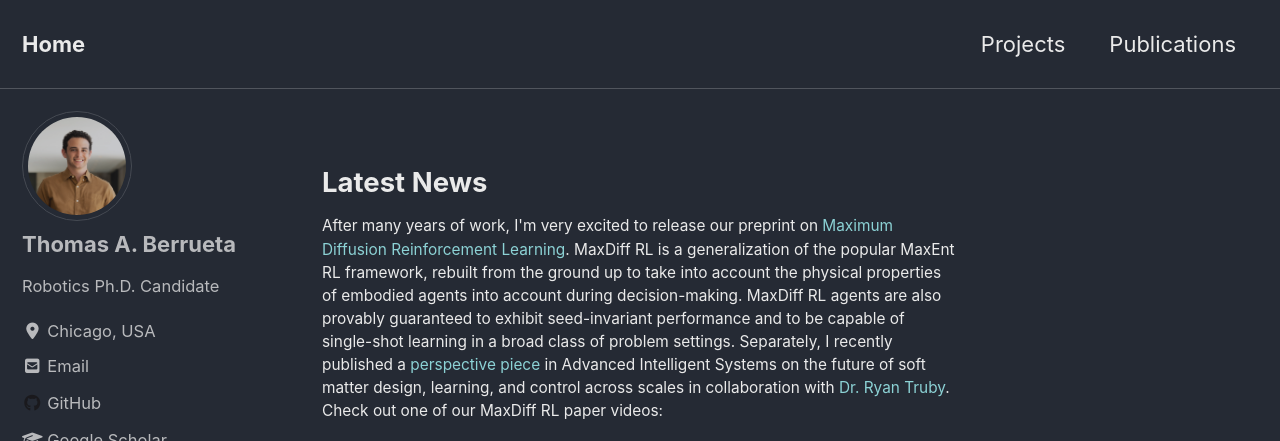
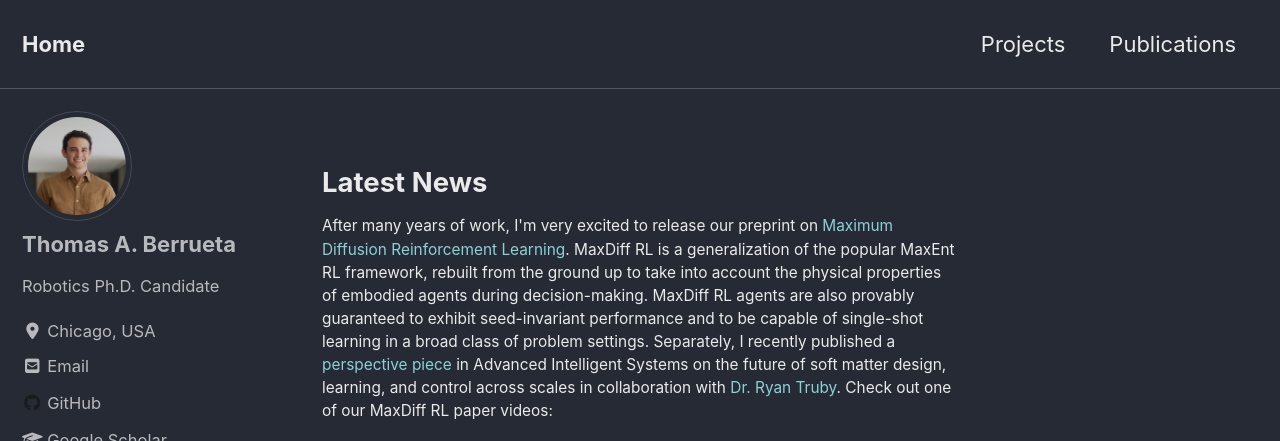
Before and after one commit to tberrueta/tberrueta.github.io, a Jekyll site: the page built from index.html, in a window 1280 px wide and 900 px high, cut to the strip 0-441 px from the top of the window. Built offline with Jekyll 4.4.1, drawn with Linux system fonts in a browser that asks for light colours; cached includes are drawn as plain includes; nearby versions of some CDN libraries; the list of posts is cut into pages by our own code.

Commit message:
fix typo

```diff
--- a/index.html
+++ b/index.html
@@ -6,7 +6,7 @@ author_profile: true
 <body>
 
 <h2>Latest News</h2>
-  <p style="font-size: 70%">After many years of work, I'm very excited to release our preprint on <a href="https://arxiv.org/abs/2309.15293">Maximum Diffusion Reinforcement Learning</a>. MaxDiff RL is a generalization of the popular MaxEnt RL framework, rebuilt from the ground up to take into account the physical properties of embodied agents into account during decision-making. MaxDiff RL agents are also provably guaranteed to exhibit seed-invariant performance and to be capable of single-shot learning in a broad class of problem settings. Separately, I recently published a <a href="https://onlinelibrary.wiley.com/doi/full/10.1002/aisy.202300111">perspective piece</a>  in Advanced Intelligent Systems on the future of soft matter design, learning, and control across scales in collaboration with <a href="https://sites.northwestern.edu/roboticmatterlab/">Dr. Ryan Truby</a>. Check out one of our MaxDiff RL paper videos:
+  <p style="font-size: 70%">After many years of work, I'm very excited to release our preprint on <a href="https://arxiv.org/abs/2309.15293">Maximum Diffusion Reinforcement Learning</a>. MaxDiff RL is a generalization of the popular MaxEnt RL framework, rebuilt from the ground up to take into account the physical properties of embodied agents during decision-making. MaxDiff RL agents are also provably guaranteed to exhibit seed-invariant performance and to be capable of single-shot learning in a broad class of problem settings. Separately, I recently published a <a href="https://onlinelibrary.wiley.com/doi/full/10.1002/aisy.202300111">perspective piece</a>  in Advanced Intelligent Systems on the future of soft matter design, learning, and control across scales in collaboration with <a href="https://sites.northwestern.edu/roboticmatterlab/">Dr. Ryan Truby</a>. Check out one of our MaxDiff RL paper videos:
 
   <br>
   <br>
```
